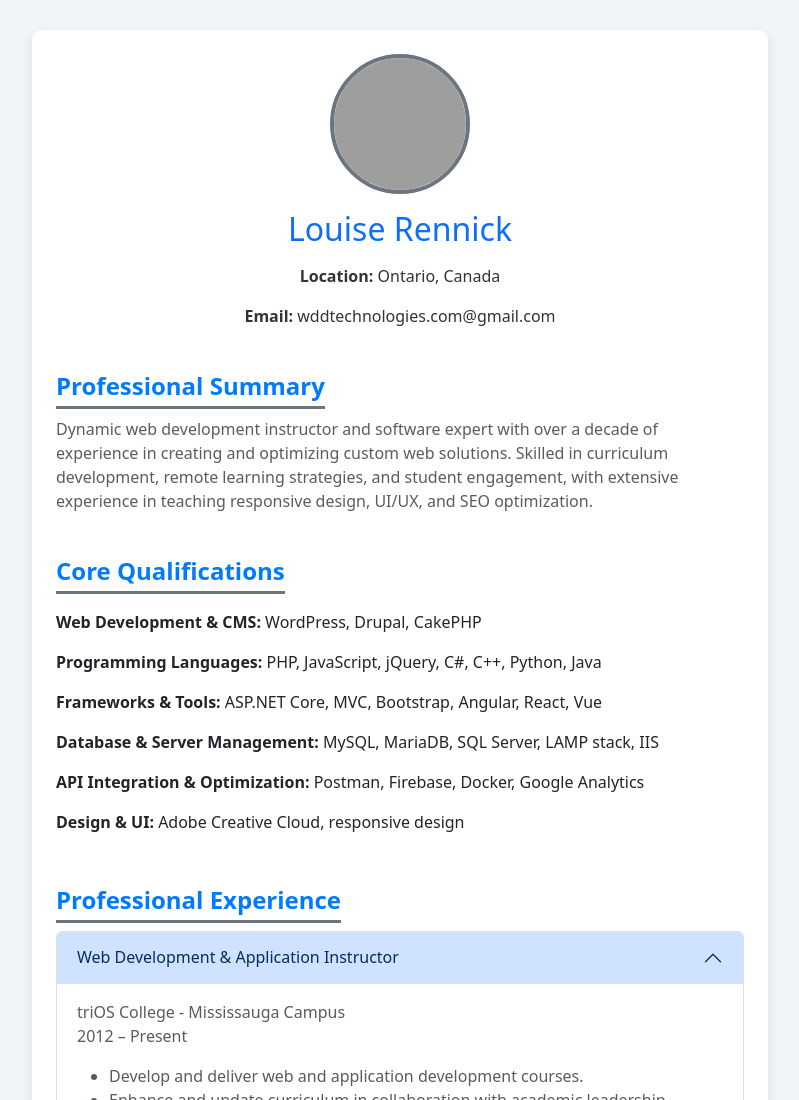
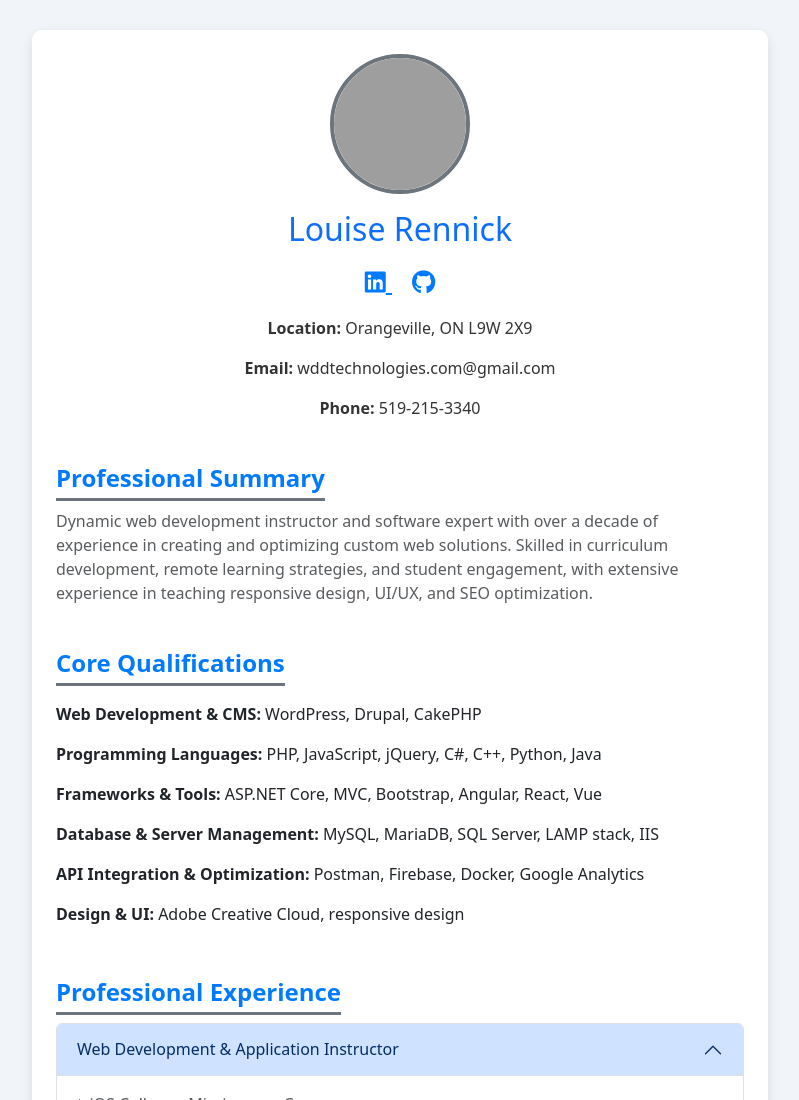
Before and after one commit to wddtechnologies/wddtechnologies.com.github.io, a plain HTML site: page index.html in a window 1280 px wide. Shown: the top 1100 px of the page, without its empty margins (240-1039 px from the left). Drawn offline with nearby package versions, Linux system fonts and the light colour scheme; grey boxes are pictures that could not be loaded.

Commit message:
social media icons

```diff
--- a/index.html
+++ b/index.html
@@ -6,6 +6,7 @@
     <title>Louise Rennick - Profile</title>
     <!-- Bootstrap CSS -->
     <link href="https://cdn.jsdelivr.net/npm/bootstrap@5.3.0-alpha1/dist/css/bootstrap.min.css" rel="stylesheet">
+    <link href="https://cdnjs.cloudflare.com/ajax/libs/font-awesome/6.0.0-beta3/css/all.min.css" rel="stylesheet">
     <style>
         body {
             background-color: #f1f4f9;
@@ -43,13 +44,14 @@
             border: none;
             padding-left: 0;
         }
-        .btn-primary {
-            background-color: #007bff;
-            border-color: #007bff;
+        .social-icons a {
+            color: #007bff;
+            font-size: 1.5rem;
+            margin: 0 10px;
+            transition: color 0.3s;
         }
-        .btn-primary:hover {
-            background-color: #0056b3;
-            border-color: #0056b3;
+        .social-icons a:hover {
+            color: #0056b3;
         }
     </style>
 </head>
@@ -62,9 +64,21 @@
             <div class="profile-card text-center p-4">
                 <img src="1000004939.jpg" alt="Profile Image" class="profile-image mx-auto d-block">
                 <h2 class="my-3 text-primary">Louise Rennick</h2>
+
+                <!-- Social Media Links -->
+                <div class="social-icons mb-3">
+                    <a href="https://www.linkedin.com/in/louise-rennick-84a942a5/" target="_blank" aria-label="LinkedIn">
+                        <i class="fab fa-linkedin"></i>
+                    </a>
+                    <a href="https://github.com/wddtechnologies" target="_blank" aria-label="GitHub">
+                        <i class="fab fa-github"></i>
+                    </a>
+                </div>
+
                 <div class="mt-3">
-                    <p><strong>Location:</strong> Ontario, Canada</p>
+                    <p><strong>Location:</strong> Orangeville, ON L9W 2X9</p>
                     <p><strong>Email:</strong> wddtechnologies.com@gmail.com</p>
+                    <p><strong>Phone:</strong> 519-215-3340</p>
                 </div>
 
                 <!-- Professional Summary -->
@@ -178,7 +192,7 @@
     </div>
 </div>
 
-<!-- Bootstrap JS Bundle with Popper -->
+<!-- Bootstrap JS Bundle with Popper and Font Awesome JS -->
 <script src="https://cdn.jsdelivr.net/npm/bootstrap@5.3.0-alpha1/dist/js/bootstrap.bundle.min.js"></script>
 </body>
-</html
+</html>
```
